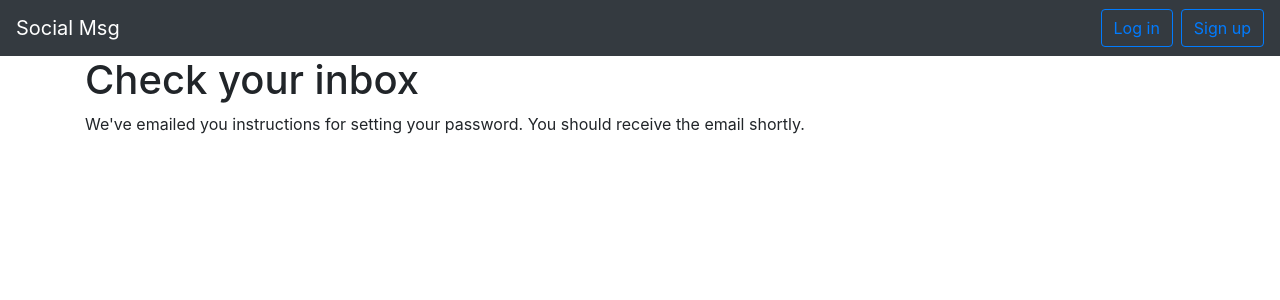
After one commit to babu-thomas/social-messaging-app, a Django app: template templates/registration/password_reset_done.html in a window 1280 px wide. The commit adds this page. Shown: the top 300 px of the page. Run offline with Django 3.2, Linux system fonts and the light colour scheme; the template is opened without the code that fills it, so the values that code supplies are empty; some libraries are stand-ins or nearby versions.

Commit message:
More password reset templates

```diff
--- /dev/null
+++ b/templates/registration/password_reset_done.html
@@ -0,0 +1,8 @@
+{% extends 'base.html' %}
+
+{% block title %}Email sent{% endblock %}
+
+{% block content %}
+<h1>Check your inbox</h1>
+<p>We've emailed you instructions for setting your password. You should receive the email shortly.</p>
+{% endblock %}
--- a/templates/registration/password_reset_form.html
+++ b/templates/registration/password_reset_form.html
@@ -10,6 +10,6 @@
     <form method="POST">
         {% csrf_token %}
         {{ form|crispy }}
-        <input class="btn btn-success" type="submit" value="Send me instructions!" />
+        <input class="btn btn-success" type="submit" value="Send me instructions!">
     </form>
 {% endblock %}
```
Also changed, not shown: templates/registration/password_reset_complete.html (added, +8 -0 lines), templates/registration/password_reset_confirm.html (added, +14 -0 lines).
